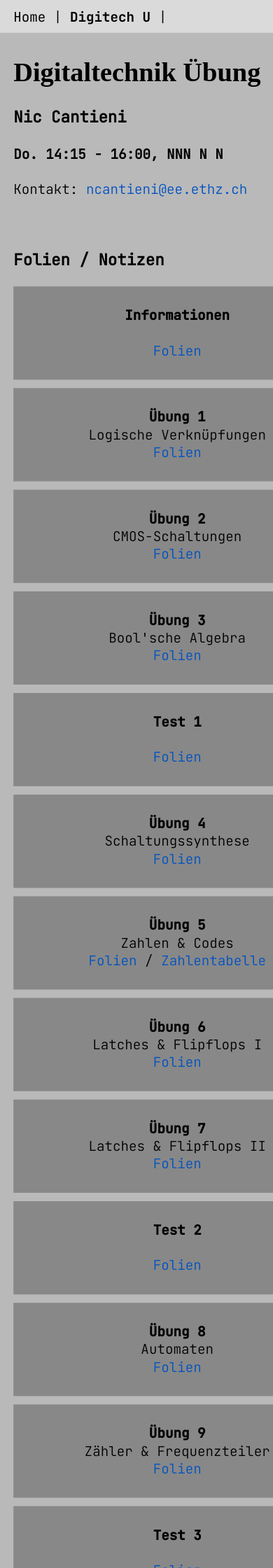
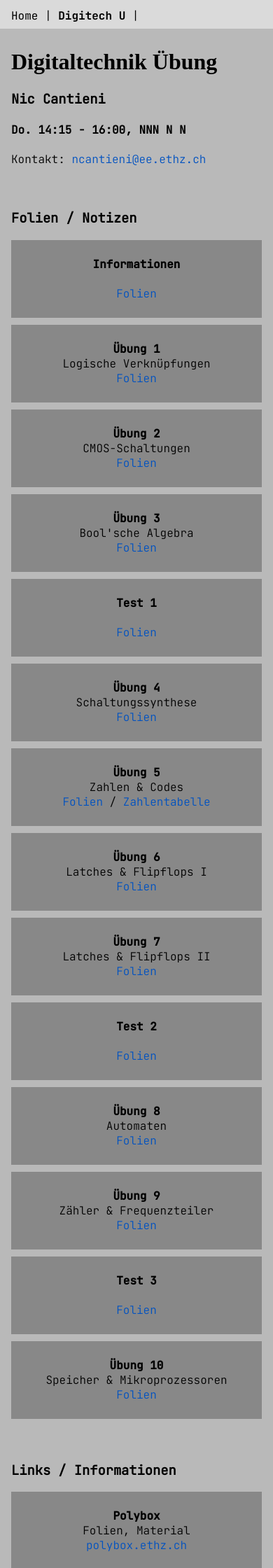
Before and after one commit to niccantieni/ncantieni-jekyll, a Jekyll site: the page built from digitech/index.html, in a window 390 px wide. Shown: the top 2240 px of the page at 70% size. Built offline with Jekyll 4.4.1, drawn with Linux system fonts in a browser that asks for light colours; some web fonts are replaced.

Commit message:
automated update

```diff
--- a/assets/css/niccantieni-grids.css
+++ b/assets/css/niccantieni-grids.css
@@ -25,7 +25,7 @@
     }
 }
 
-@media screen and (max-width: 992px) {
+@media screen and (max-width: 650px) {
     .grid-content.grid-3 {
         grid-template-columns: repeat(1, 1fr);
     }
--- a/assets/css/niccantieni.ch.css
+++ b/assets/css/niccantieni.ch.css
@@ -64,12 +64,7 @@ main {
 
 
 @media screen and (max-width: 992px){
-    main {
-        width: 100%;
+    #centering {
+        max-width: 100%;
     }
-
-    body {
-        transform: scale(1.2);
-        transform-origin: 0 0;
-     }
 }
```
Also changed, not shown: 2 other files.
